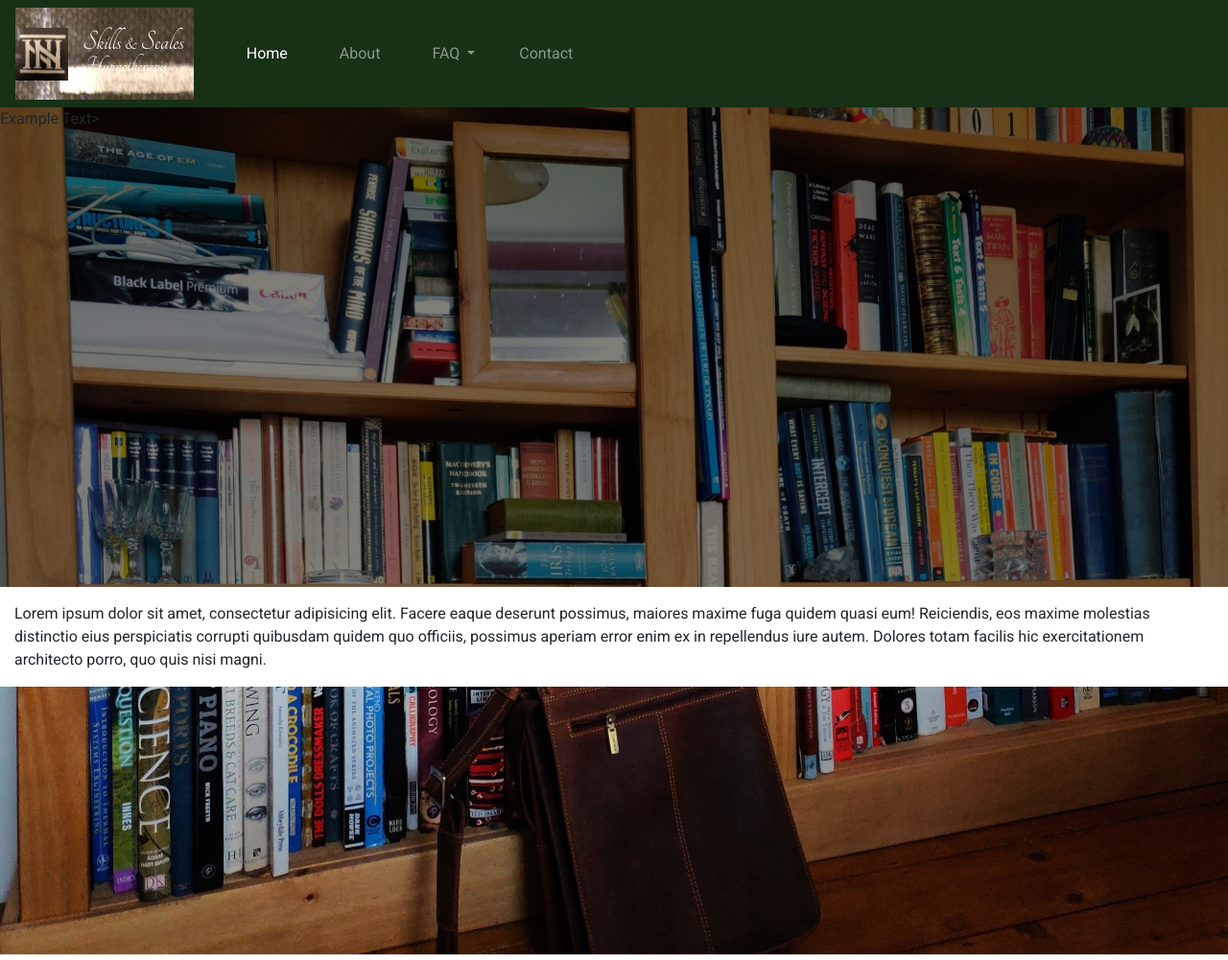
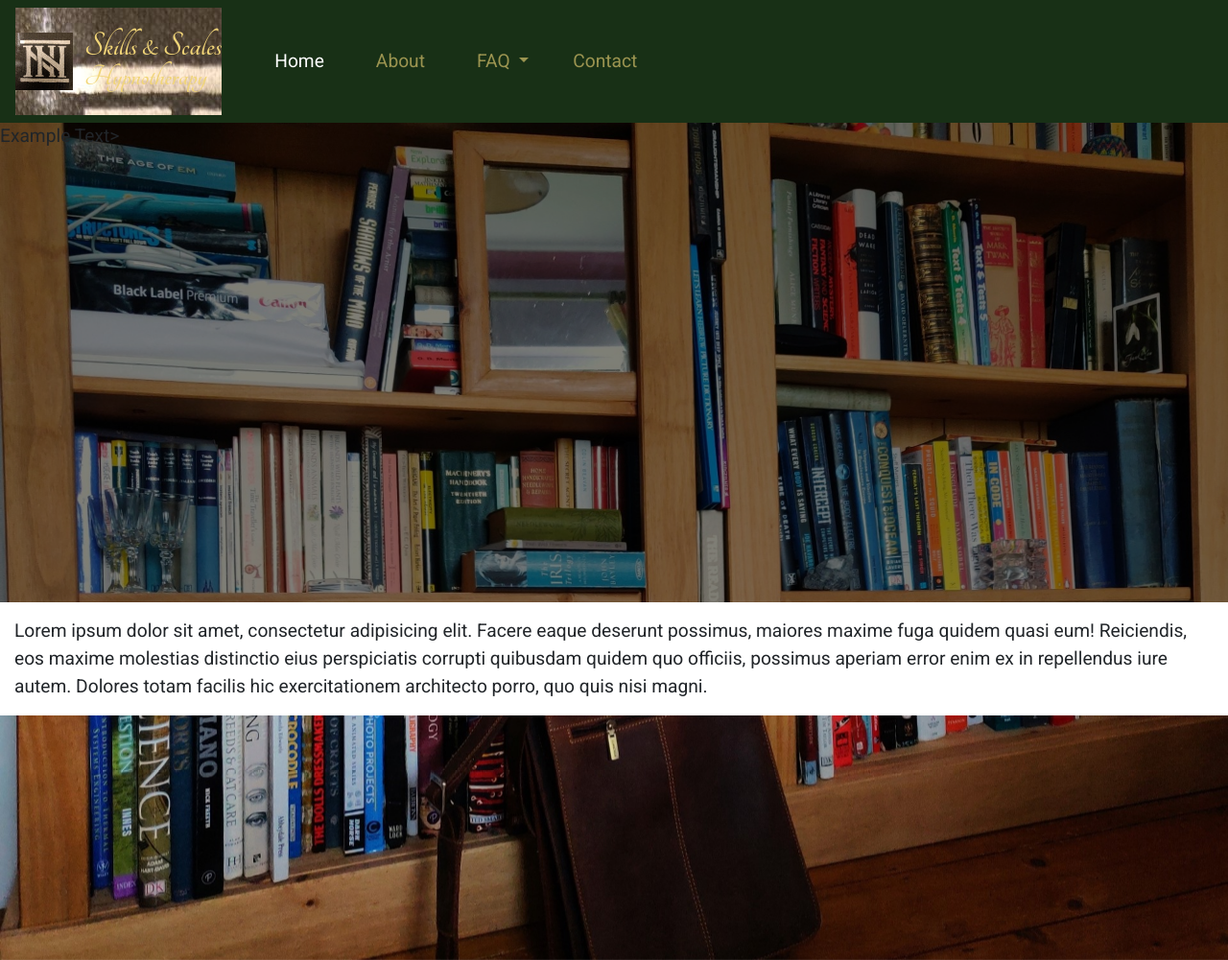
Before and after one commit to Code-Institute-Submissions/user-centric-frontend-development-milestone-project-13, a plain HTML site: page index.html in a window 1280 px wide. Shown: the top 1001 px of the page at 96% size. Drawn offline with nearby package versions, Linux system fonts and the light colour scheme; files whose address does not match are found by name.

Commit message:
Changed font color of nav bar from white to yellow

```diff
--- a/assets/css/main.css
+++ b/assets/css/main.css
@@ -12,7 +12,7 @@ font-family: 'Fredericka the Great', cursive;
 
 body {
     font-family: "Roboto", sans-serif;
-
+    font-size: 1.2rem;
 }
 
 
@@ -23,9 +23,10 @@ nav {
     background-color: rgb(24, 48, 22);
 }
 
-nav a {
-    color: #f1d578b0;
+.navbar-dark .navbar-brand {
+    color: #f1d578;
 }
+
 
 .navbar {
     margin-bottom: 0;
@@ -35,25 +36,31 @@ nav a {
 }
 
 .navbar-brand .logo-image {
-    height: 55px;
-    width: 55px;
+    height: 60px;
+    width: 60px;
 
+}
+
+.navbar-dark .navbar-nav .nav-link {
+    color: #f1d5789a;
 }
 
 .brand-name {
     vertical-align: middle;
     margin-top: 20px;
     margin-bottom: 20px;
-    margin-right: 10px;
-    margin-left: 10px;
+    margin-right: 0px;
+    margin-left: 7px;
     font-family: 'Tangerine', cursive;
-    font-size: 30px;
+    font-size: 37px;
     padding: 0;
-    line-height: 22px;
+    line-height: 30px;
+    letter-spacing: 0px;
+    font-weight: 700;
 }
 
 .brand-name .sm-brand-name {
-    font-size: 24px;
+    font-size: 32px;
 }
 
 .navbar .navbar-toggler {
--- a/index.html
+++ b/index.html
@@ -21,8 +21,8 @@
                 <nav class="navbar navbar-dark bg-color-navbar navbar-expand-sm">
                     <a href="index.html" class="logo navbar-brand">
                         <img src="assets/images/logo.jpg" class="logo-image d-inline-block align-center" alt="Logo">
-                        <div class="d-inline-block brand-name">
-                        Skills <span class="sm-brand-name"> & </span> Scales <br> <span class="sm-brand-name"> Hypnotherapy </span>
+                        <div class="d-inline-block brand-name"> <strong>
+                        Skills <span class="sm-brand-name"> & </span> Scales <br> <span class="sm-brand-name"> Hypnotherapy </span> </strong>
                         </div>
                         </a>
 
```
